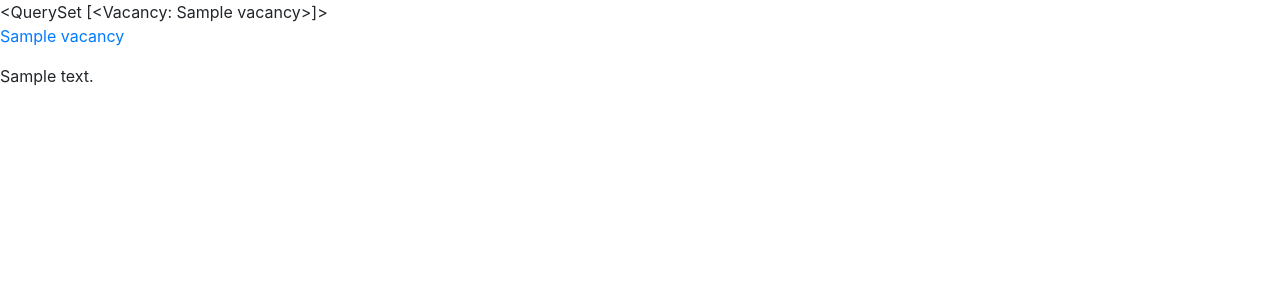
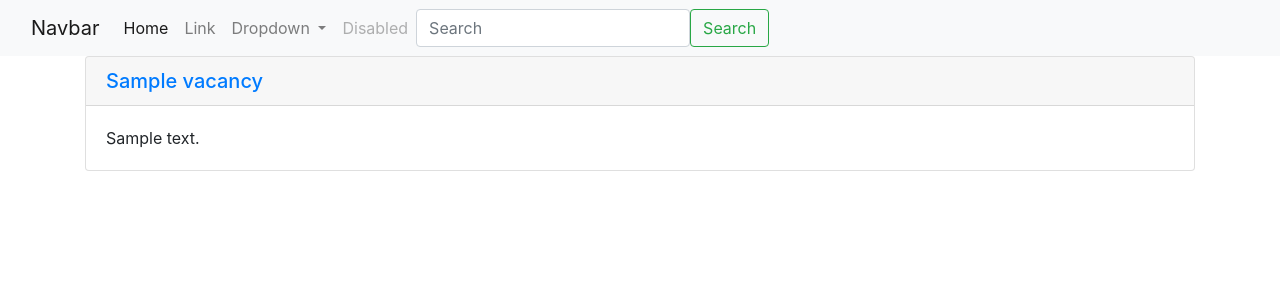
Before and after one commit to girgenson/scraping_service, a Django app: page /home/ in a window 1280 px wide. Shown: the top 300 px of the page. Run offline with Django 3.2, Linux system fonts and the light colour scheme; tables that the repository leaves empty hold one stand-in row (values such as "Sample post"); some libraries are stand-ins or nearby versions.

Commit message:
Started Bootstrap envelope

```diff
--- a/scraping/templates/scraping/base.html
+++ b/scraping/templates/scraping/base.html
@@ -8,11 +8,53 @@
     <!-- Bootstrap CSS -->
     <link rel="stylesheet" href="https://stackpath.bootstrapcdn.com/bootstrap/4.3.1/css/bootstrap.min.css" integrity="sha384-ggOyR0iXCbMQv3Xipma34MD+dH/1fQ784/j6cY/iJTQUOhcWr7x9JvoRxT2MZw1T" crossorigin="anonymous">
 
-    <title>Hello, world!</title>
+    <title>{% block title %}{% endblock %}</title>
+
   </head>
   <body>
-        {% block content %}
-        {% endblock %}
+      <nav class="navbar navbar-expand-lg navbar-light bg-light">
+        <div class="container-fluid">
+          <a class="navbar-brand" href="#">Navbar</a>
+          <button class="navbar-toggler" type="button" data-bs-toggle="collapse" data-bs-target="#navbarSupportedContent" aria-controls="navbarSupportedContent" aria-expanded="false" aria-label="Toggle navigation">
+            <span class="navbar-toggler-icon"></span>
+          </button>
+          <div class="collapse navbar-collapse" id="navbarSupportedContent">
+            <ul class="navbar-nav me-auto mb-2 mb-lg-0">
+              <li class="nav-item">
+                <a class="nav-link active" aria-current="page" href="#">Home</a>
+              </li>
+              <li class="nav-item">
+                <a class="nav-link" href="#">Link</a>
+              </li>
+              <li class="nav-item dropdown">
+                <a class="nav-link dropdown-toggle" href="#" id="navbarDropdown" role="button" data-bs-toggle="dropdown" aria-expanded="false">
+                  Dropdown
+                </a>
+                <ul class="dropdown-menu" aria-labelledby="navbarDropdown">
+                  <li><a class="dropdown-item" href="#">Action</a></li>
+                  <li><a class="dropdown-item" href="#">Another action</a></li>
+                  <li><hr class="dropdown-divider"></li>
+                  <li><a class="dropdown-item" href="#">Something else here</a></li>
+                </ul>
+              </li>
+              <li class="nav-item">
+                <a class="nav-link disabled" href="#" tabindex="-1" aria-disabled="true">Disabled</a>
+              </li>
+            </ul>
+            <form class="d-flex">
+              <input class="form-control me-2" type="search" placeholder="Search" aria-label="Search">
+              <button class="btn btn-outline-success" type="submit">Search</button>
+            </form>
+          </div>
+        </div>
+      </nav>
+
+
+      <div class="container">
+        {% block content %}{% endblock content %}
+      </div>
+
+
 
     <!-- Optional JavaScript -->
     <!-- jQuery first, then Popper.js, then Bootstrap JS -->
--- a/scraping/templates/scraping/home.html
+++ b/scraping/templates/scraping/home.html
@@ -1,10 +1,17 @@
 {% extends 'base.html' %}
 
+{% block title %}Home{% endblock %}
+
+
 {% block content %}
-    {{ object_list }}
+
     {% for obj in object_list %}
-        <p><a href="{{ obj.url }}">{{ obj.title }}</a></p>
-        <p>{{ obj.description }}</p>
+        <div class="card">
+          <h5 class="card-header"><a href="{{ obj.url }}">{{ obj.title }}</a></h5>
+          <div class="card-body">
+            <p class="card-text">{{ obj.description }}</p>
+          </div>
+        </div>
     {% endfor %}
 
-{% endblock %}
+{% endblock content %}
```
